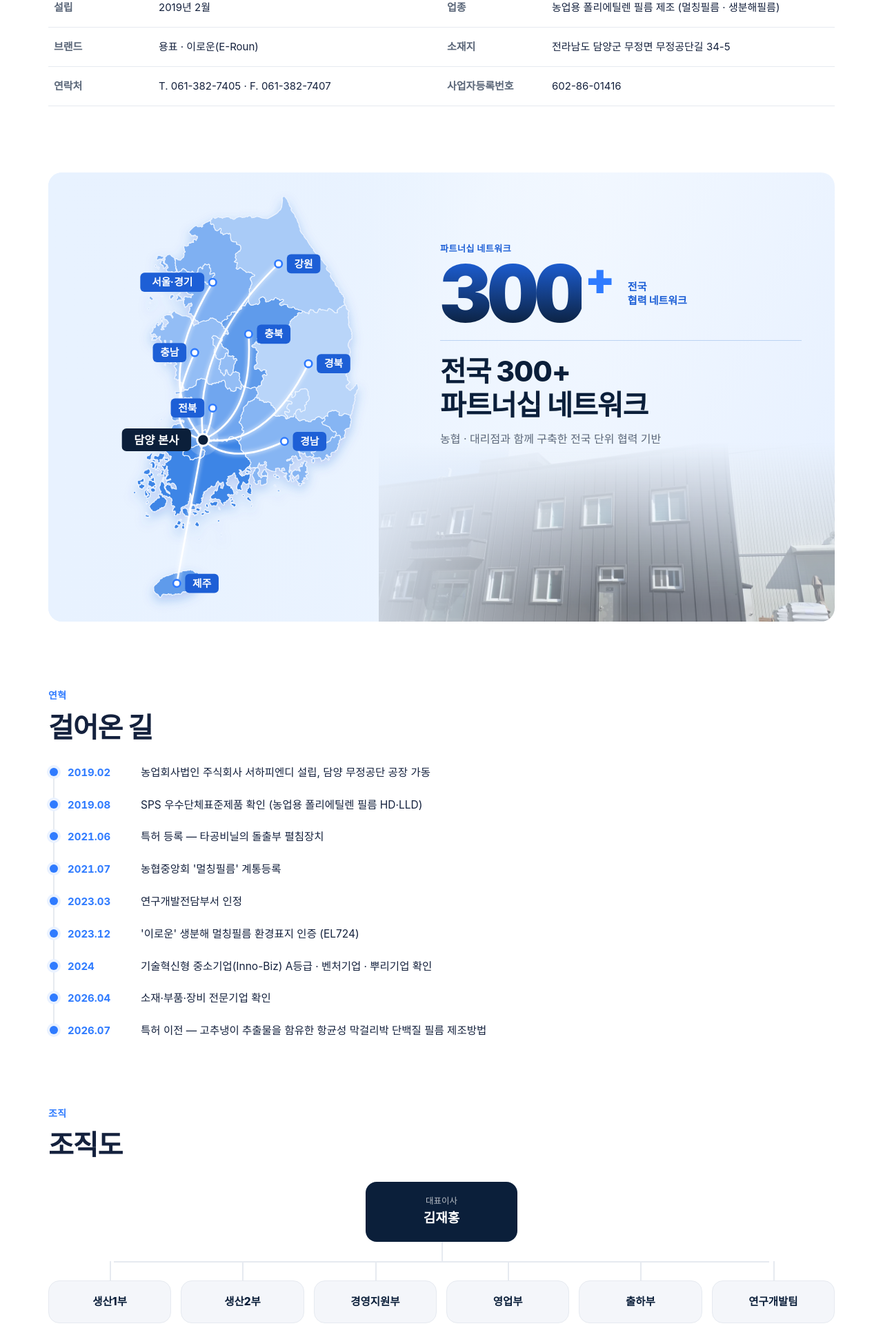
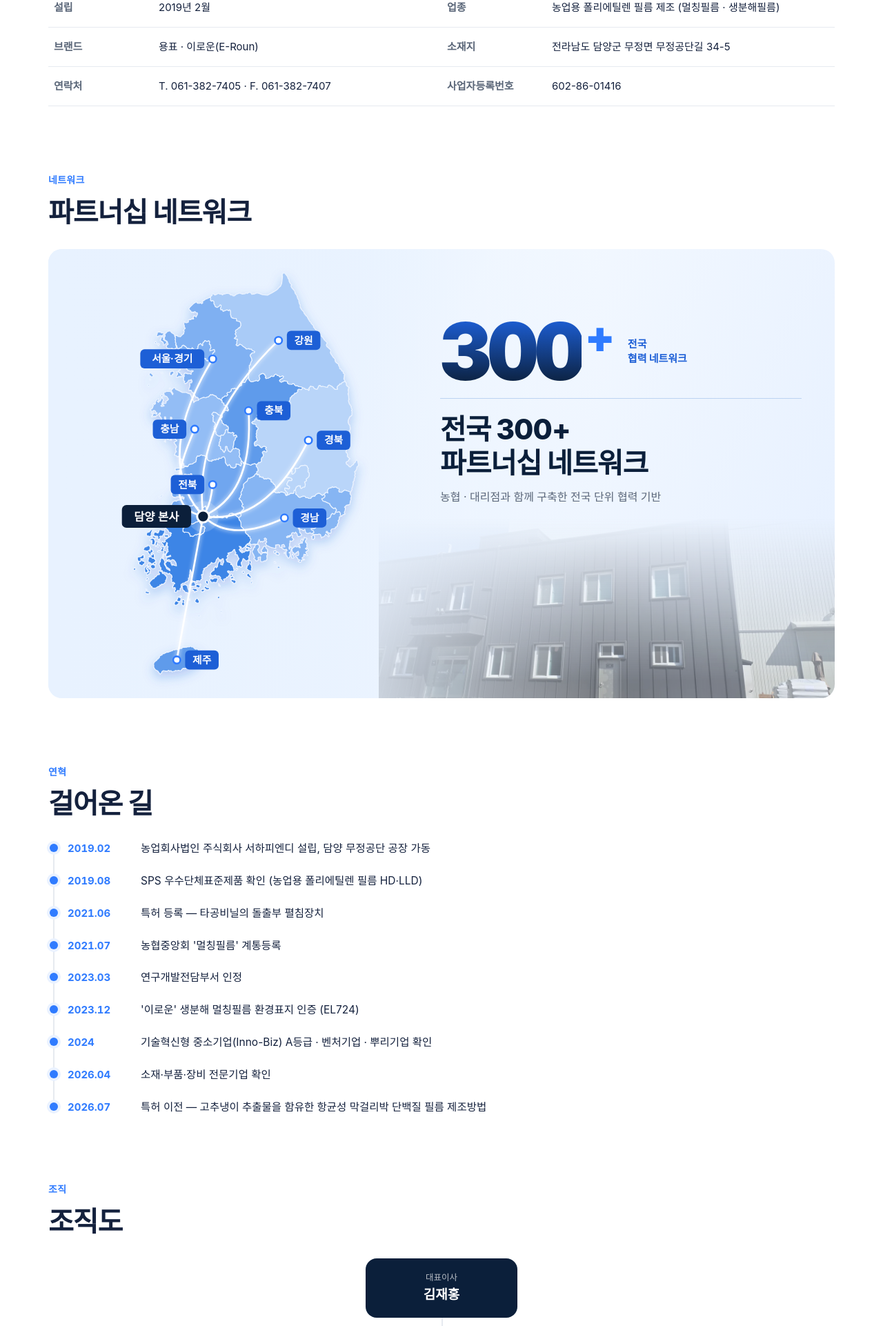
Before and after one commit to Jeongdonghwan/seohapnd_prj, a Flask app: page /about in a window 1280 px wide. Shown: the part 1238-3160 px from the top of the page at 69% size. Run offline with Flask 3, Linux system fonts and the light colour scheme; some libraries are stand-ins or nearby versions; some web fonts are replaced.

Commit message:
규격표 LD 녹색 0.025~·녹배색 0.02~ (녹색 필름 상세 포함), 파트너십 네트워크 위에 섹션 제목 추가
Co-Authored-By: Claude Opus 5.5 <noreply@anthropic.com>

```diff
--- a/data.py
+++ b/data.py
@@ -70,7 +70,7 @@ PRODUCTS = [
             "녹배색 필름으로 생산 가능",
         ],
         "colors": "녹색 · 녹배색",
-        "spec": {"두께": "0.012mm ~", "폭": "최대 300cm (타계 시 600cm)", "유공": "가능", "포장": "Box & Roll"},
+        "spec": {"두께": "녹색 0.025mm ~ / 녹배색 0.02mm ~", "폭": "최대 300cm (타계 시 600cm)", "유공": "가능", "포장": "Box & Roll"},
     },
     {
         "slug": "bw", "name": "농업용 흑백 필름", "short": "흑백 멀칭",
@@ -140,9 +140,9 @@ PRODUCT_MAP = {p["slug"]: p for p in PRODUCTS}
 SPEC_ROWS = [
     ("LD", "흑색", "0.012~", "최대 폭 300 ※타계 시 600", "O", "Box & Roll"),
     ("LD", "투명", "0.012~", "최대 폭 300 ※타계 시 600", "O", "Box & Roll"),
-    ("LD", "녹색", "0.012~", "최대 폭 300 ※타계 시 600", "O", "Box & Roll"),
+    ("LD", "녹색", "0.025~", "최대 폭 300 ※타계 시 600", "O", "Box & Roll"),
     ("LD", "흑배색", "0.012~", "최대 폭 300 ※타계 시 600", "O", "Roll"),
-    ("LD", "녹배색", "0.012~", "최대 폭 300 ※타계 시 600", "O", "Roll"),
+    ("LD", "녹배색", "0.02~", "최대 폭 300 ※타계 시 600", "O", "Roll"),
     ("HD", "흑색", "0.012~", "최대 폭 150", "O", "Roll"),
     ("HD", "투명", "0.012~", "최대 폭 150", "O", "Roll"),
     ("HD", "배색", "0.012~", "최대 폭 150", "O", "Roll"),
--- a/static/style.css
+++ b/static/style.css
@@ -310,7 +310,7 @@ table.spec .sub-line{display:block;margin-top:2px;font-size:12.5px;color:var(--s
 .net-num b{font-size:clamp(80px,9vw,128px);font-weight:900;letter-spacing:-.05em;font-variant-numeric:tabular-nums;background:linear-gradient(180deg,#1D5FD6,#0B1F3A);-webkit-background-clip:text;background-clip:text;color:transparent}
 .net-num span{font-size:clamp(46px,5vw,72px);font-weight:900;color:var(--brand);margin-left:4px}
 .net-tag{font-size:15px;font-weight:800;line-height:1.35;color:var(--brand-dark)}
-.net-copy h2{margin-top:20px;font-size:clamp(28px,3.2vw,44px);line-height:1.2;color:var(--navy)}
+.net-copy h3{margin-top:20px;letter-spacing:-.025em;font-weight:800;font-size:clamp(28px,3.2vw,44px);line-height:1.2;color:var(--navy)}
 .net-sub{margin-top:12px;color:var(--sub);font-size:16px}
 .org-top{width:220px;margin:0 auto 28px;padding:18px;border-radius:var(--r);background:var(--navy);color:#fff;text-align:center;position:relative}
 .org-top span{display:block;font-size:12.5px;opacity:.7}
--- a/templates/about.html
+++ b/templates/about.html
@@ -36,17 +36,19 @@
     </dl>
   </section>
 
-  <section class="about-sec network reveal" id="network" style="--bg:url({{ url_for('static', filename='img/factory/exterior.webp') }})">
+  <section class="about-sec" id="network-sec">
+    <div class="sec-head reveal"><p class="eyebrow">네트워크</p><h2>파트너십 네트워크</h2></div>
+  <div class="network reveal" id="network" style="--bg:url({{ url_for('static', filename='img/factory/exterior.webp') }})">
     <div class="net-map">{% include "_korea_map.html" %}</div>
     <div class="net-copy">
-      <p class="net-label">파트너십 네트워크</p>
       <div class="net-head">
         <p class="net-num"><b data-count="300">300</b><span>+</span></p>
         <p class="net-tag">전국<br>협력 네트워크</p>
       </div>
-      <h2>전국 300+<br>파트너십 네트워크</h2>
+      <h3>전국 300+<br>파트너십 네트워크</h3>
       <p class="net-sub">농협 · 대리점과 함께 구축한 전국 단위 협력 기반</p>
     </div>
+  </div>
   </section>
 
   <section class="about-sec">
```
